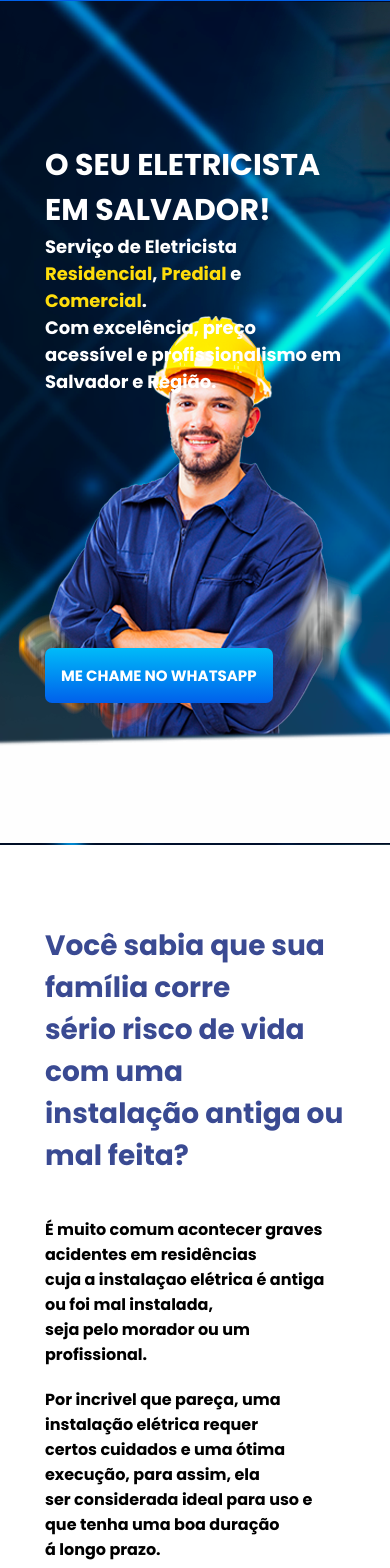
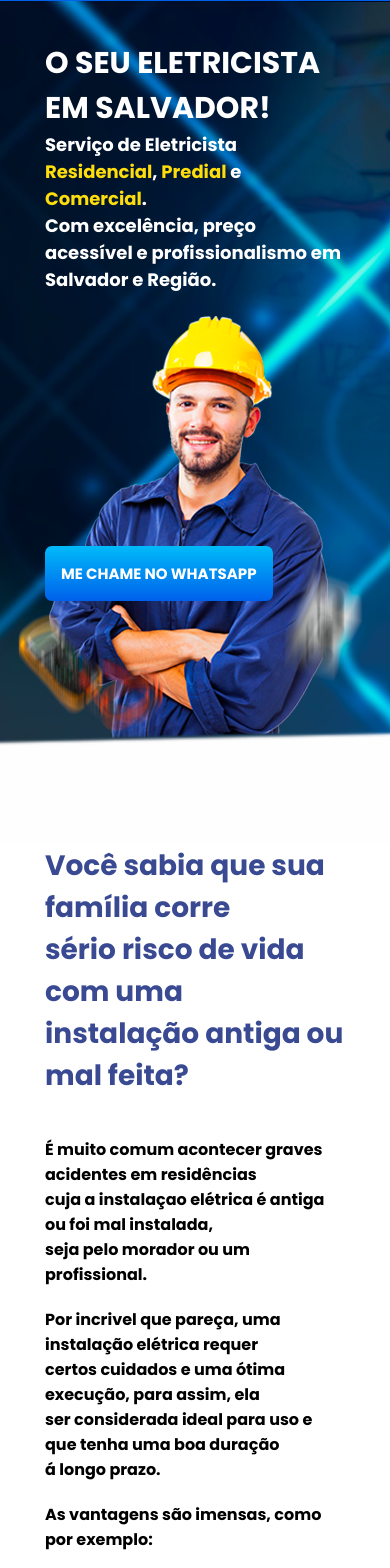
Before and after one commit to GustavoBento/projeto-eletricista, a React (Create React App) app: page / in a window 390 px wide. Shown: the part 74-1642 px from the top of the page. Built offline with nearby package versions, Linux system fonts and the light colour scheme.

Commit message:
ajustes do site

```diff
--- a/src/components/Banner/Banner.css
+++ b/src/components/Banner/Banner.css
@@ -46,12 +46,13 @@
 
 @media screen and (max-width:768px) {
     .banner {
-        background: url("../assets/banner-cel.png") center top;
+        background: url("../assets/banner-cel.png") center top no-repeat;
         flex-direction: column;
-        align-items: center;
+        justify-content: space-between;
     }
 
     .banner h2{
+        margin-top: 40px;
         font-size: 30px;
     }
 
--- a/src/components/SecaoContato/SecaoContato.css
+++ b/src/components/SecaoContato/SecaoContato.css
@@ -84,11 +84,12 @@
     }
 
     .secao-contato-conteudo, .secao-contato-formulario {
-        width: 320px;
+        width: 300px;
     }
 
     #paragrafo-email {
         margin-bottom: 80px;
+        word-wrap: break-word;
     }
 }
 
--- a/src/components/SecaoRisco/SecaoRisco.css
+++ b/src/components/SecaoRisco/SecaoRisco.css
@@ -35,6 +35,7 @@
     .secao-risco {
         flex-direction: column;
         align-items: center;
+        padding-top: 0;
     }
 
     .secao-risco-conteudo {
```
